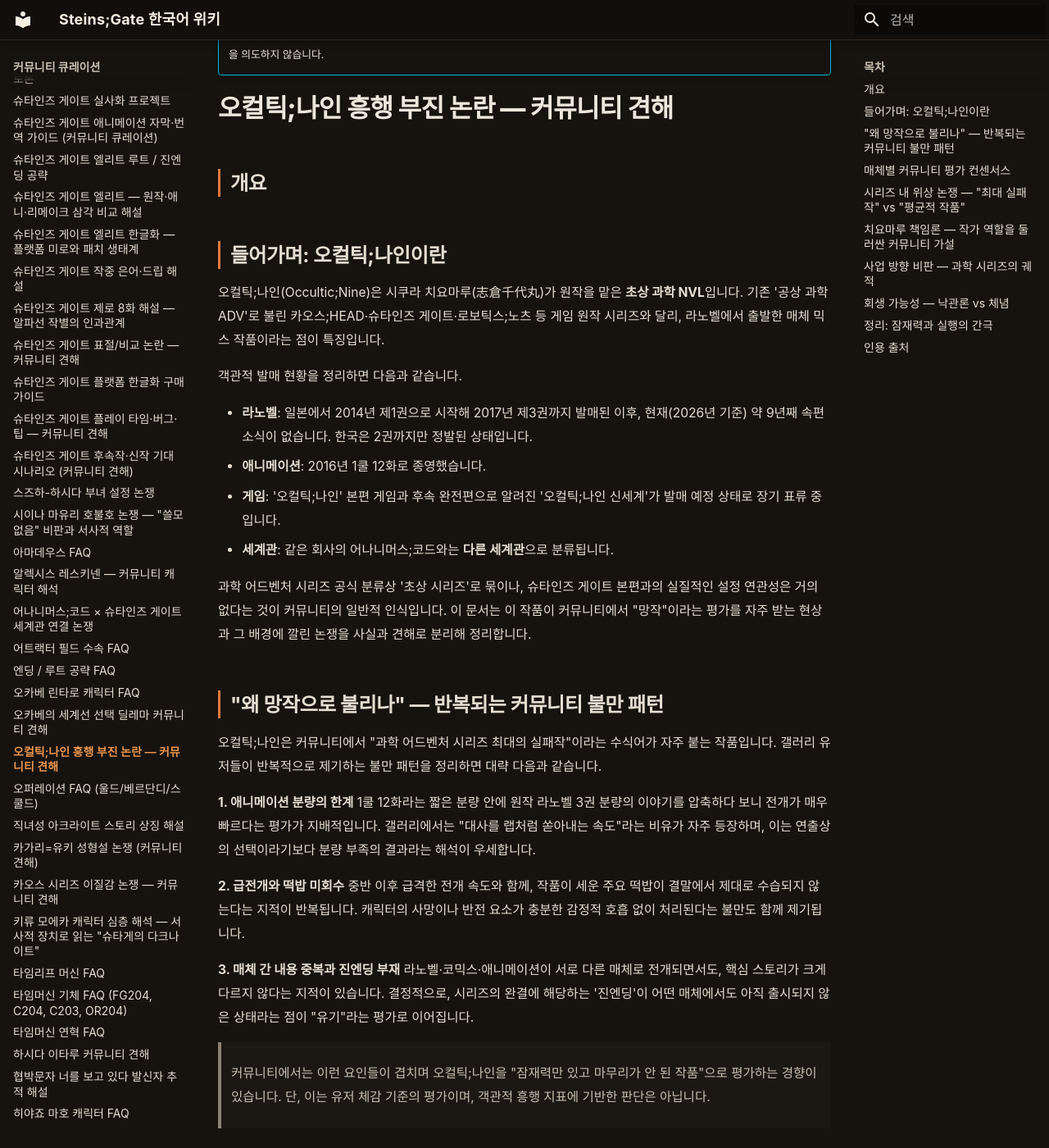
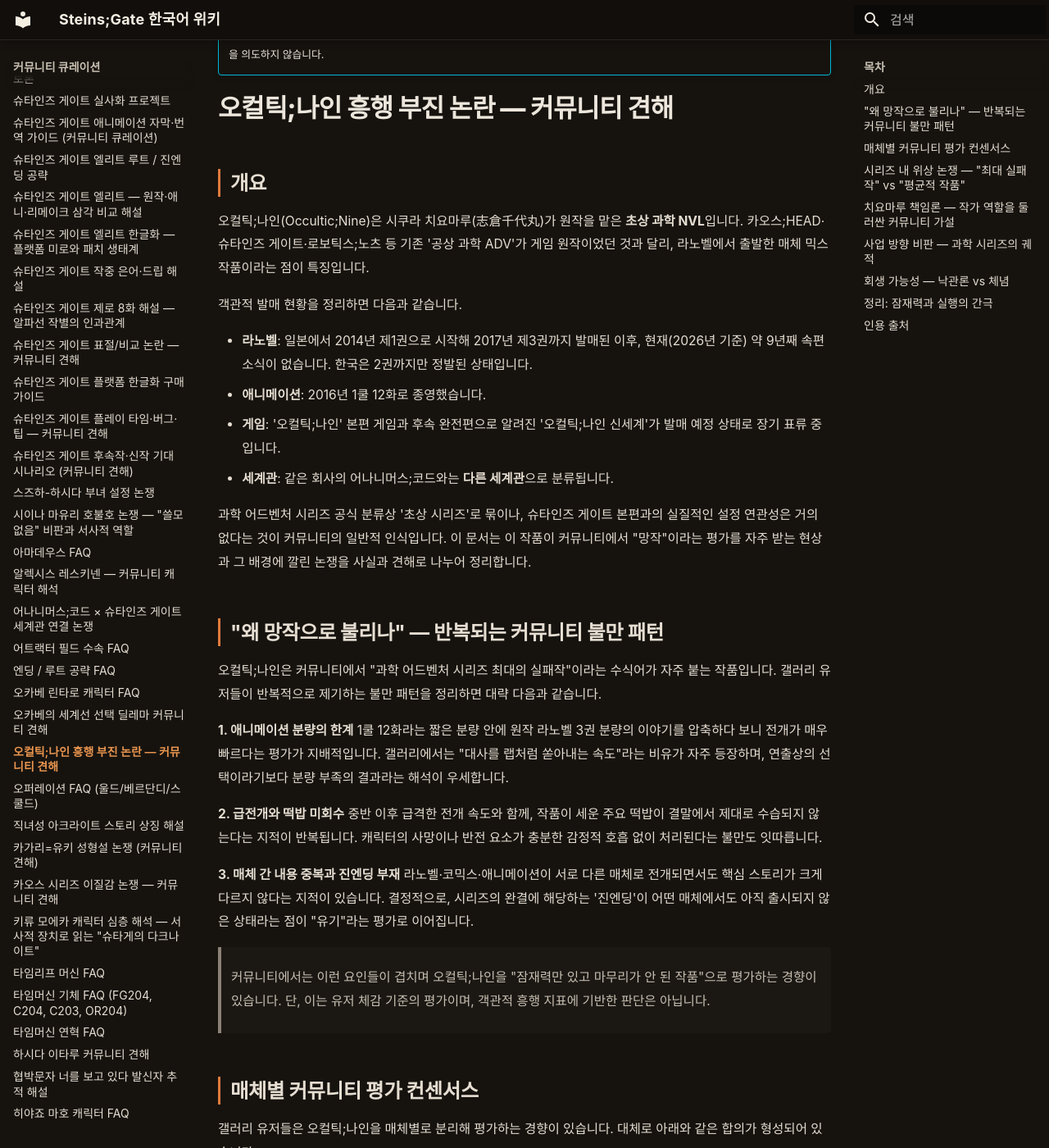
Before and after one commit to sgwiki/sgwiki.github.io, an MkDocs documentation site: the page built from wiki/커뮤니티-큐레이션/오컬틱-나인-흥행부진-논란-커뮤니티-견해.md, in a window 1280 px wide and 1400 px high, scrolled down 324 px. Shown: the whole window at 82% size. Built offline with MkDocs 1.6.1 and Material for MkDocs 9.7.7, drawn with Linux system fonts in a browser that asks for light colours; some web fonts are replaced; some of the changed text lies outside the part shown.

Commit message:
chore(wiki): 오컬틱-나인-흥행부진-논란-커뮤니티-견해 정비 — 빈 ## 개요 섹션과 '## 들어가며: 오컬틱;나인이란'을 단일 ## 개요로 병합(빈 섹션 해소)·humanize 15건(번역투 5·헤징 3·형식명사 3·기계적 리듬 4 — 접속사 남발 정리·피동/사직 자연화·관용구·종결 정리)
Co-Authored-By: Claude Opus 4.6 <noreply@anthropic.com>

```diff
--- a/wiki/커뮤니티-큐레이션/오컬틱-나인-흥행부진-논란-커뮤니티-견해.md
+++ b/wiki/커뮤니티-큐레이션/오컬틱-나인-흥행부진-논란-커뮤니티-견해.md
@@ -19,9 +19,7 @@ spoiler: main_story
 
 ## 개요
 
-## 들어가며: 오컬틱;나인이란
-
-오컬틱;나인(Occultic;Nine)은 시쿠라 치요마루(志倉千代丸)가 원작을 맡은 **초상 과학 NVL**입니다. 기존 '공상 과학 ADV'로 불린 카오스;HEAD·슈타인즈 게이트·로보틱스;노츠 등 게임 원작 시리즈와 달리, 라노벨에서 출발한 매체 믹스 작품이라는 점이 특징입니다.
+오컬틱;나인(Occultic;Nine)은 시쿠라 치요마루(志倉千代丸)가 원작을 맡은 **초상 과학 NVL**입니다. 카오스;HEAD·슈타인즈 게이트·로보틱스;노츠 등 기존 '공상 과학 ADV'가 게임 원작이었던 것과 달리, 라노벨에서 출발한 매체 믹스 작품이라는 점이 특징입니다.
 
 객관적 발매 현황을 정리하면 다음과 같습니다.
 
@@ -30,26 +28,26 @@ spoiler: main_story
 - **게임**: '오컬틱;나인' 본편 게임과 후속 완전편으로 알려진 '오컬틱;나인 신세계'가 발매 예정 상태로 장기 표류 중입니다.
 - **세계관**: 같은 회사의 어나니머스;코드와는 **다른 세계관**으로 분류됩니다.
 
-과학 어드벤처 시리즈 공식 분류상 '초상 시리즈'로 묶이나, 슈타인즈 게이트 본편과의 실질적인 설정 연관성은 거의 없다는 것이 커뮤니티의 일반적 인식입니다. 이 문서는 이 작품이 커뮤니티에서 "망작"이라는 평가를 자주 받는 현상과 그 배경에 깔린 논쟁을 사실과 견해로 분리해 정리합니다.
+과학 어드벤처 시리즈 공식 분류상 '초상 시리즈'로 묶이나, 슈타인즈 게이트 본편과의 실질적인 설정 연관성은 거의 없다는 것이 커뮤니티의 일반적 인식입니다. 이 문서는 이 작품이 커뮤니티에서 "망작"이라는 평가를 자주 받는 현상과 그 배경에 깔린 논쟁을 사실과 견해로 나누어 정리합니다.
 
 ## "왜 망작으로 불리나" — 반복되는 커뮤니티 불만 패턴
 
 오컬틱;나인은 커뮤니티에서 "과학 어드벤처 시리즈 최대의 실패작"이라는 수식어가 자주 붙는 작품입니다. 갤러리 유저들이 반복적으로 제기하는 불만 패턴을 정리하면 대략 다음과 같습니다.
 
 **1. 애니메이션 분량의 한계**
-1쿨 12화라는 짧은 분량 안에 원작 라노벨 3권 분량의 이야기를 압축하다 보니 전개가 매우 빠르다는 평가가 지배적입니다. 갤러리에서는 "대사를 랩처럼 쏟아내는 속도"라는 비유가 자주 등장하며, 이는 연출상의 선택이라기보다 분량 부족의 결과라는 해석이 우세합니다.
+1쿨 12화라는 짧은 분량 안에 원작 라노벨 3권 분량의 이야기를 압축하다 보니 전개가 매우 빠르다는 평가가 지배적입니다. 갤러리에서는 "대사를 랩처럼 쏟아내는 속도"라는 비유가 자주 등장하며, 연출상의 선택이라기보다 분량 부족의 결과라는 해석이 우세합니다.
 
 **2. 급전개와 떡밥 미회수**
-중반 이후 급격한 전개 속도와 함께, 작품이 세운 주요 떡밥이 결말에서 제대로 수습되지 않는다는 지적이 반복됩니다. 캐릭터의 사망이나 반전 요소가 충분한 감정적 호흡 없이 처리된다는 불만도 함께 제기됩니다.
+중반 이후 급격한 전개 속도와 함께, 작품이 세운 주요 떡밥이 결말에서 제대로 수습되지 않는다는 지적이 반복됩니다. 캐릭터의 사망이나 반전 요소가 충분한 감정적 호흡 없이 처리된다는 불만도 잇따릅니다.
 
 **3. 매체 간 내용 중복과 진엔딩 부재**
-라노벨·코믹스·애니메이션이 서로 다른 매체로 전개되면서도, 핵심 스토리가 크게 다르지 않다는 지적이 있습니다. 결정적으로, 시리즈의 완결에 해당하는 '진엔딩'이 어떤 매체에서도 아직 출시되지 않은 상태라는 점이 "유기"라는 평가로 이어집니다.
+라노벨·코믹스·애니메이션이 서로 다른 매체로 전개되면서도 핵심 스토리가 크게 다르지 않다는 지적이 있습니다. 결정적으로, 시리즈의 완결에 해당하는 '진엔딩'이 어떤 매체에서도 아직 출시되지 않은 상태라는 점이 "유기"라는 평가로 이어집니다.
 
 > 커뮤니티에서는 이런 요인들이 겹치며 오컬틱;나인을 "잠재력만 있고 마무리가 안 된 작품"으로 평가하는 경향이 있습니다. 단, 이는 유저 체감 기준의 평가이며, 객관적 흥행 지표에 기반한 판단은 아닙니다.
 
 ## 매체별 커뮤니티 평가 컨센서스
 
-갤러리 유저들은 오컬틱;나인을 매체별로 분리해 평가하는 경향이 있습니다. 대체로 다음과 같은 합의가 형성되어 있습니다.
+갤러리 유저들은 오컬틱;나인을 매체별로 분리해 평가하는 경향이 있습니다. 대체로 아래와 같은 합의가 형성되어 있습니다.
 
 | 매체 | 커뮤니티 평가 경향 | 주요 이유 |
 |------|-------------------|----------|
@@ -58,29 +56,29 @@ spoiler: main_story
 | **소설(라노벨)** | 미완결 '유기' | 3권 이후 9년째 속편 부재로 사실상 완결 불가능하다는 체념 |
 | **게임** | 미정발·내용 동일 | 발매 자체가 무기한 표류 중이며, 설령 나오더라도 기존 매체와 내용이 크게 다르지 않을 것이라는 전망 |
 
-공통적으로 나타나는 태도는 "코믹스만큼은 인정한다"는 것입니다. 즉, 작품 자체의 소재나 설정 잠재력을 부정하는 것은 아니며, 매체 선택과 분량 배분의 실행 문제로 평가가 엇갈린다는 인식이 우세합니다.
+공통적으로 나타나는 태도는 "코믹스만큼은 인정한다"는 것입니다. 작품 자체의 소재나 설정 잠재력을 부정하는 것은 아니며, 매체 선택과 분량 배분의 실행 문제로 평가가 엇갈린다는 인식이 우세합니다.
 
 ## 시리즈 내 위상 논쟁 — "최대 실패작" vs "평균적 작품"
 
-오컬틱;나인의 시리즈 내 위상을 두고는 커뮤니티 내부에서도 견해가 엇갈립니다. 이 논쟁은 명확한 양측 구도로 전개됩니다.
+오컬틱;나인의 시리즈 내 위상을 두고는 커뮤니티 내부에서도 견해가 엇갈립니다. 이 논쟁은 명확한 양측 구도입니다.
 
 **A측: "오컬틱;나인이 과학 시리즈 최대 실패작"**
 오컬틱;나인의 미완결·애니 조기 종영·게임 미발매가 복합적으로 겹친 사례는 시리즈 내에서 유례가 없다는 주장입니다. 다른 작품들이 최소한의 완결 형태를 갖춘 것과 달리, 오컬틱;나인은 '완결 자체가 안 난' 유일한 사례라는 점에서 가장 큰 실패로 평가해야 한다는 논리입니다.
 
 **B측: "로보틱스;노츠가 더 큰 적자"**
-반대로, 흥행·사업적 손실만 놓고 보면 로보틱스;노츠 쪽이 더 큰 타격이었다는 견해가 있습니다. 오컬틱;나인은 애초에 라노벨에서 시작한 소규모 프로젝트라 피해 규모 자체가 다르고, 반면 로보틱스;노츠는 게임·애니메이션 등 대규모 인프라를 투입한 뒤 부진했다는 점에서 사업 실패의 무게가 다르다는 주장입니다.
+반대로, 흥행·사업적 손실만 놓고 보면 로보틱스;노츠 쪽이 더 큰 타격이었다는 견해가 있습니다. 오컬틱;나인은 애초에 라노벨에서 시작한 소규모 프로젝트라 피해 규모 자체가 다르고, 로보틱스;노츠는 게임·애니메이션 등 대규모 인프라를 투입한 뒤 부진했다는 점에서 사업 실패의 무게가 다르다는 주장입니다.
 
 **절충론: "슈타인즈 게이트가 기적적 대성공이었을 뿐"**
-양측 모두를 비판하는 제3의 시각도 있습니다. 슈타인즈 게이트의 성공이 너무 압도적이어서, 다른 모든 작품이 상대적으로 '실패'로 보이는 왜곡이 생겼다는 지적입니다. 즉, 오컬틱;나인이나 로보틱스;노츠의 흥행 성적 자체는 업계 평균에 가까웠을 수 있지만, 슈타인즈 게이트와의 비교 때문에 과도하게 낮게 평가되었다는 해석입니다.
+양측 모두를 비판하는 제3의 시각도 있습니다. 슈타인즈 게이트의 성공이 너무 압도적이어서, 다른 모든 작품이 상대적으로 '실패'로 보이는 왜곡이 생겼다는 지적입니다. 오컬틱;나인이나 로보틱스;노츠의 흥행 성적 자체는 업계 평균에 가까웠을 수 있지만, 슈타인즈 게이트와의 비교 때문에 과도하게 낮게 평가되었다는 해석입니다.
 
 > 어느 쪽이 객관적으로 옳은지는 공식 매출·발매 부수 등 검증된 수치가 공개되지 않은 상태에서 단정할 수 없습니다. 커뮤니티의 이 논쟁은 "무엇을 '실패'의 기준으로 삼을 것인가"(완결 여부 vs 흥행 규모)에 대한 정의 차이에서 비롯된 측면이 큽니다.
 
 ## 치요마루 책임론 — 작가 역할을 둘러싼 커뮤니티 가설
 
-오컬틱;나인의 미완성 원인을 두고는 원작자 시쿠라 치요마루 개인의 역량·기획 능력을 문제 삼는 견해가 커뮤니티에 존재합니다. 다만 이 '책임론'은 검증된 사실보다 가설에 가까운 형태로 제기됩니다.
+오컬틱;나인의 미완성 원인을 두고는 원작자 시쿠라 치요마루 개인의 역량·기획 능력을 문제 삼는 견해가 커뮤니티에 존재합니다. 다만 이 '책임론'은 검증된 사실보다 가설에 가깝습니다.
 
 **사실 관계 (객관적)**
-슈타인즈 게이트의 시나리오는 시쿠라 치요마루 단독 집필이 아니라 **하야시 나오타카(林直孝)와의 공저**로 진행된 것으로 알려져 있습니다. 즉 슈타인즈 게이트의 평가는 두 명의 협업 결과에 기반합니다.
+슈타인즈 게이트의 시나리오는 시쿠라 치요마루 단독 집필이 아니라 **하야시 나오타카(林直孝)와의 공저**로 진행된 것으로 알려져 있습니다. 슈타인즈 게이트의 평가는 두 명의 협업 결과에 기반합니다.
 
 **커뮤니티 가설 (견해)**
 이 사실을 바탕으로, 갤러리에서는 다음과 같은 추론이 제기됩니다.
@@ -95,7 +93,7 @@ spoiler: main_story
 시리즈 전체의 궤적을 두고도 커뮤니티 비판이 존재합니다. 핵심 주장은 "슈타인즈 게이트 이후 방향을 잘못 잡았다"는 것입니다.
 
 **추론의 뼈대**
-슈타인즈 게이트의 대성공 이후, 후속 사업의 방향이 팬들의 기대와 어긋났다는 추론입니다. 구체적으로는 다음과 같은 맥락이 거론됩니다.
+슈타인즈 게이트의 대성공 이후, 후속 사업의 방향이 팬들의 기대와 어긋났다는 추론입니다. 구체적인 맥락은 다음과 같습니다.
 
 - **슈타인즈 게이트의 직접적 후속**(본편 세계선에서의 정통 후속작)이 장기간 부재했다는 점.
 - **어나니머스;코드**로의 이행이 오컬틱;나인의 미완결을 뒤로한 채 진행되었다는 인식.
@@ -117,14 +115,14 @@ spoiler: main_story
 
 ## 정리: 잠재력과 실행의 간극
 
-오컬틱;나인을 둘러싼 커뮤니티 논의를 종합하면, 대략 다음과 같은 합의(또는 합의에 가까운 경향)가 도출됩니다.
+오컬틱;나인을 둘러싼 커뮤니티 논의를 종합하면, 대략 아래와 같은 합의(또는 합의에 가까운 경향)가 도출됩니다.
 
 - **잠재력은 인정된다**: 초상 과학이라는 독자적 소재, 흥미로운 캐릭터 구성, 코믹스가 보여준 안정적 연출 등은 작품 자체의 가능성을 부정하기 어렵다는 평가입니다.
 - **실행이 뒤따르지 못했다**: 분량 배분·매체 믹스 전략·완결 부재 등 실행의 문제가 잠재력을 살리지 못했다는 지적입니다.
-- **단정은 보류된다**: 흥행 실패의 원인, 작가 책임, 사업 방향 오판 등 구체적 진단은 유저 추론 단계에 머물러 있습니다.
+- **단정은 보류된다**: 흥행 실패의 원인, 작가 책임, 사업 방향 오판 등 구체적 진단은 유저 추론 단계에 머무릅니다.
 
-즉, 커뮤니티가 "오컬틱;나인이 실패작"이라고 말할 때, 그것은 **"잠재력은 있었으나 완결이라는 최소한의 마무리조차 이루어지지 않았다"**는 체감적 실망의 표현으로 이해하는 것이 가장 정확합니다. 이 문서는 그 체감을 사실과 분리해 기록한 사설이며, 공식 흥행 판단을 대체하지 않습니다.
+즉, 커뮤니티가 "오컬틱;나인이 실패작"이라고 말할 때, 그것은 **"잠재력은 있었으나 완결이라는 최소한의 마무리조차 이루어지지 않았다"**는 체감적 실망의 표현으로 보면 됩니다. 이 문서는 그 체감을 사실과 분리해 기록한 사설이며, 공식 흥행 판단을 대체하지 않습니다.
 
 ## 인용 출처
 
-- 시리즈 발매 현황·세계관 분류 등 객관 사실은 나무위키(오컬틱;나인 문서) 및 게임 발매 표기의 교차 확인을 거쳤습니다. 본문의 평가·해석 부분은 DCinside 슈타게 갤러리 게시글 패턴을 산문 가공한 커뮤니티 견해입니다.
+- 시리즈 발매 현황·세계관 분류 등 객관 사실은 나무위키(오컬틱;나인 문서) 및 게임 발매 표기를 교차 확인했습니다. 본문의 평가·해석 부분은 DCinside 슈타게 갤러리 게시글 패턴을 산문 가공한 커뮤니티 견해입니다.
```
